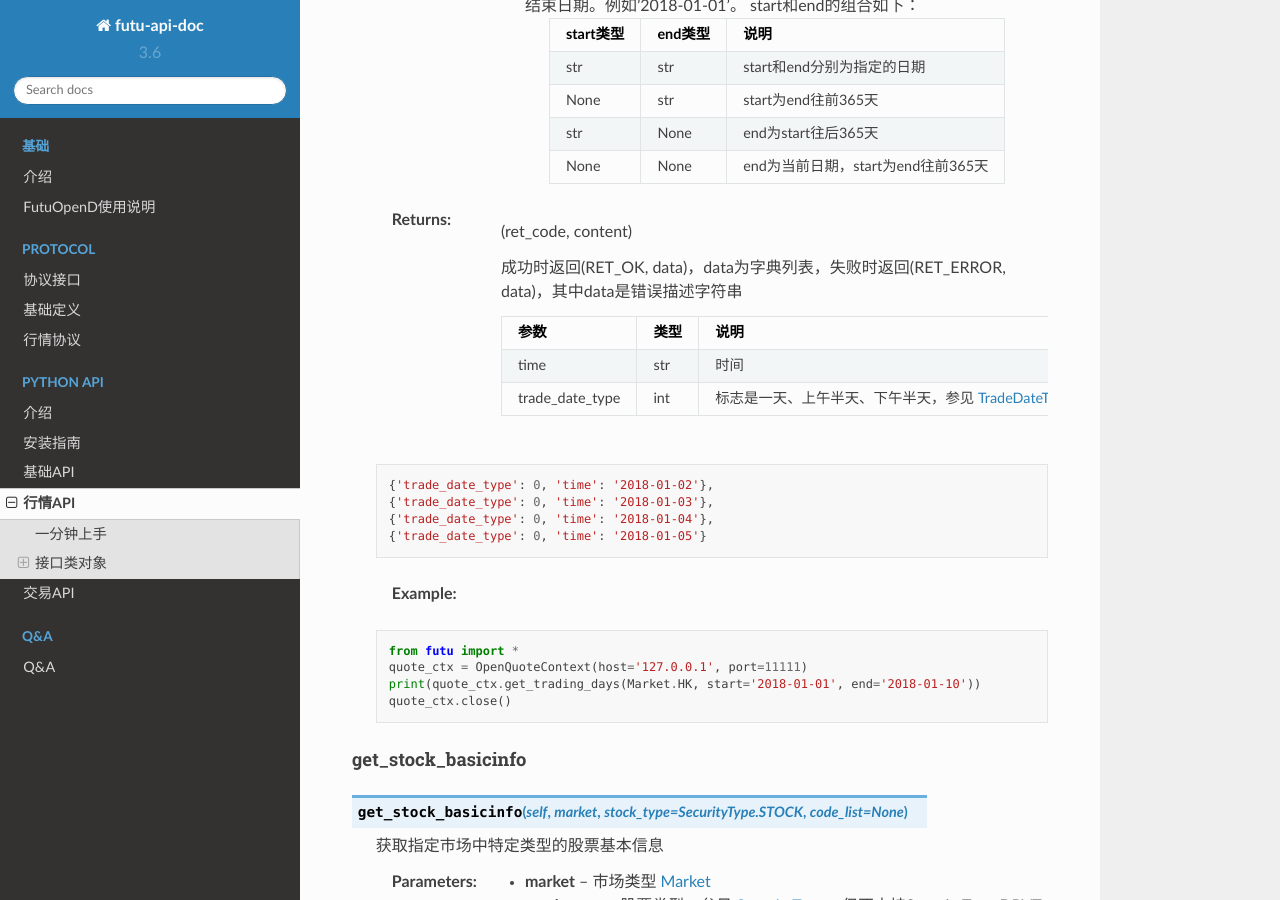
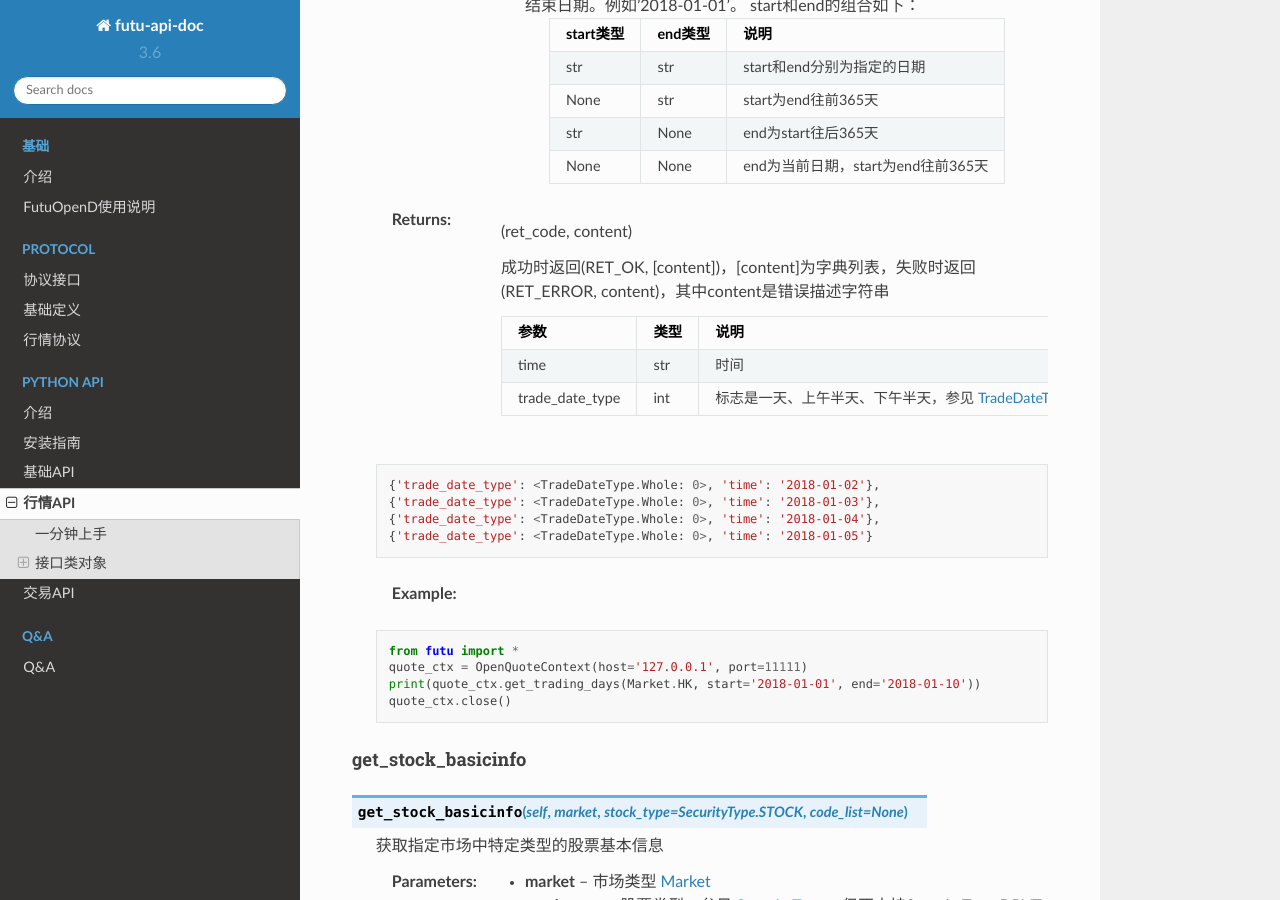
Before and after one commit to FutunnOpen/futu-api-doc, a Sphinx documentation site: the page built from doc_maker/source/api/Quote_API.rst, in a window 1280 px wide and 900 px high, scrolled down 1929 px. Built offline with Sphinx 7.4.7 and the Read the Docs theme 2.0.0, drawn with Linux system fonts in a browser that asks for light colours; pages that are not in the unit, such as notebooks, are missing from menus; some of the changed text lies outside the part shown.

Commit message:
文档错误批量修复

```diff
--- a/doc_maker/source/api/Quote_API.rst
+++ b/doc_maker/source/api/Quote_API.rst
@@ -160,7 +160,7 @@
             ==========    ==========    ========================================
  :return: (ret_code, content)
 
-        成功时返回(RET_OK, data)，data为字典列表，失败时返回(RET_ERROR, data)，其中data是错误描述字符串
+        成功时返回(RET_OK, [content])，[content]为字典列表，失败时返回(RET_ERROR, content)，其中content是错误描述字符串
 
 
         =================   ===========   ==============================================================================
@@ -1261,7 +1261,7 @@
 list_timestamp                 double             :strike:`上市时间戳`
 last_trade_time                str                最后交易日
 last_trade_timestamp           double             :strike:`最后交易日时间戳`
-recovery_price                 double             收回价,仅牛熊证支持该字段
+recovery_price                 double             收回价，仅牛熊证支持该字段
 conversion_ratio               double             换股比率
 lot_size                       int                每手数量
 strike_price                   double             行使价
--- a/doc_maker/source/protocol/quote_protocol.rst
+++ b/doc_maker/source/protocol/quote_protocol.rst
@@ -1044,7 +1044,7 @@
 		required int64 issueVolumn = 9; //发行量
 		required double streetRate = 10; //街货占比
 		required double delta = 11; //对冲值
-		required double impliedVolatility = 12; //引申波幅
+		required double impliedVolatility = 12; //引伸波幅
 		required double premium = 13; //溢价
 		optional double maturityTimestamp = 14; //到期日时间戳
 		optional double endTradeTimestamp = 15; //最后交易日时间戳
@@ -1462,7 +1462,7 @@
 		required int64 issueSize = 37; //发行量
 		required double highPrice = 39; //最高价
 		required double lowPrice = 40; //最低价
-		optional double impliedVolatility = 41; //引申波幅,仅认购认沽支持该字段
+		optional double impliedVolatility = 41; //引伸波幅,仅认购认沽支持该字段
 		optional double delta = 42; //对冲值,仅认购认沽支持该字段
 		required double effectiveLeverage = 43; //有效杠杆
 	}
```
Also changed, not shown: other parts of doc_maker/source/api/Quote_API.rst (+8 -9 lines).
